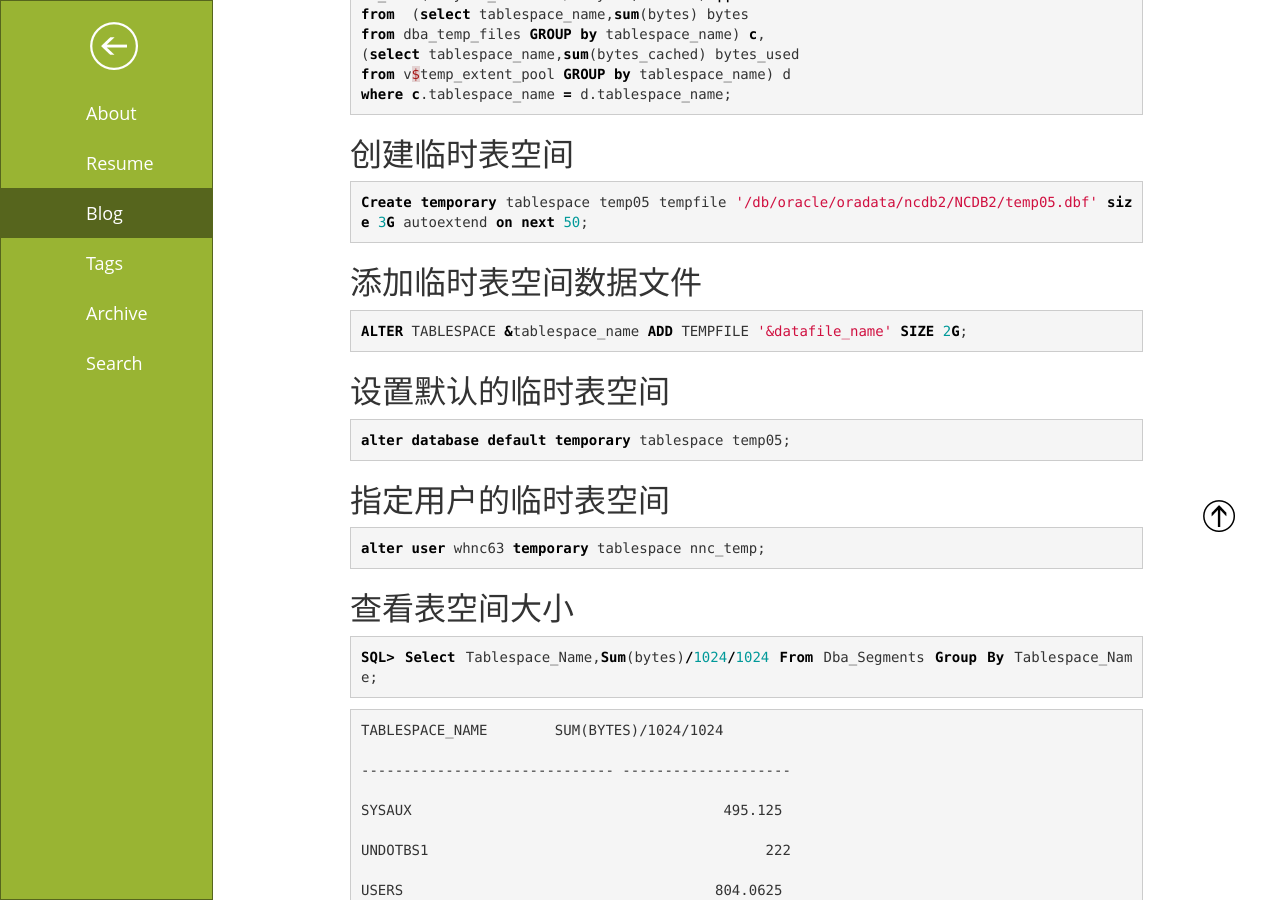
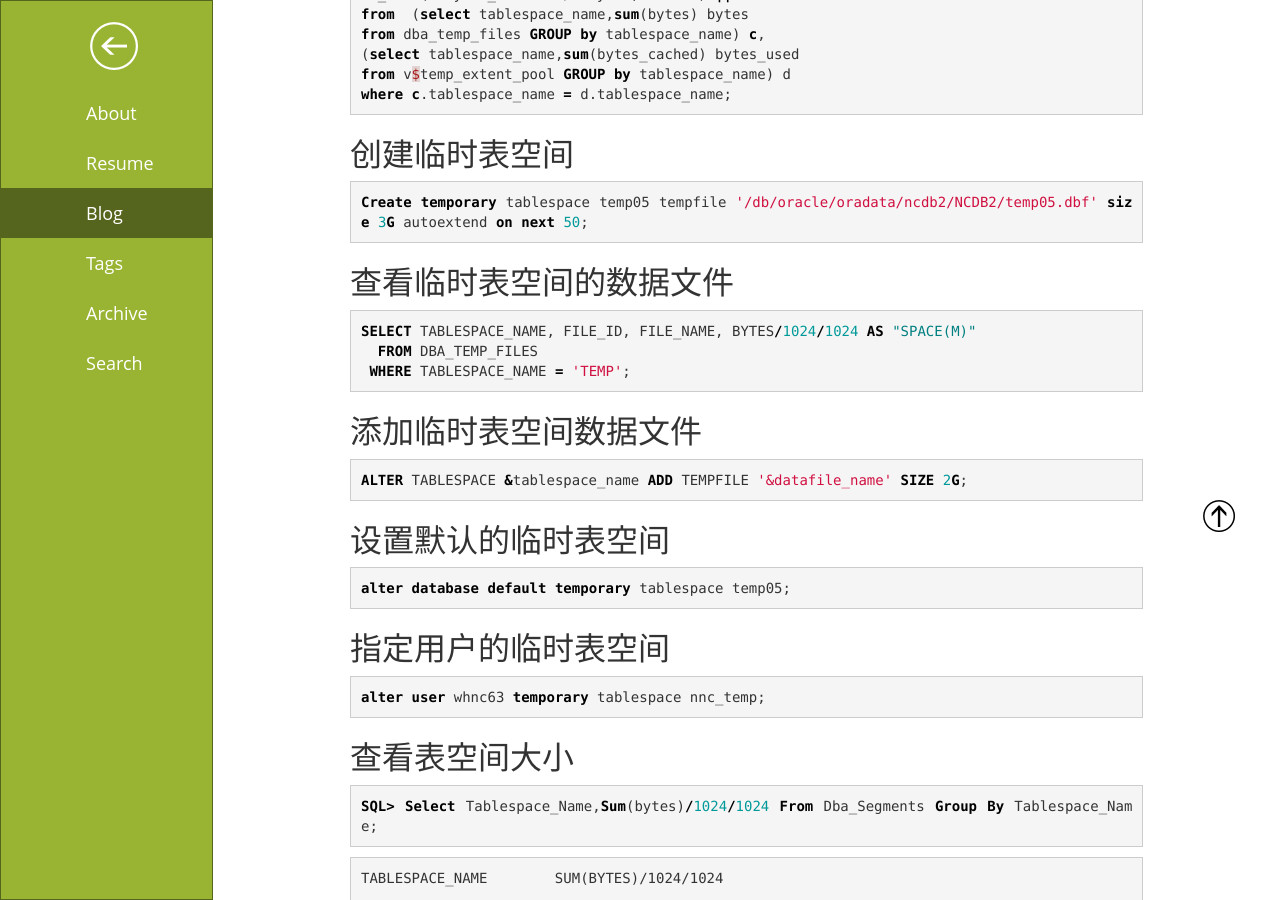
Before and after one commit to yzcy/yzcy.github.io, a Jekyll site: the page built from _posts/2020-06-03-oracle.md, in a window 1280 px wide and 900 px high, scrolled down 1869 px. Built offline with Jekyll 4.4.1, drawn with Linux system fonts in a browser that asks for light colours; a script that is not in the unit is left out; comment, search, counter and statistics services are not loaded.

Commit message:
Update 2020-06-03-oracle.md

```diff
--- a/_posts/2020-06-03-oracle.md
+++ b/_posts/2020-06-03-oracle.md
@@ -119,6 +119,13 @@ where c.tablespace_name = d.tablespace_name;
 
 ~~~sql
 Create temporary tablespace temp05 tempfile '/db/oracle/oradata/ncdb2/NCDB2/temp05.dbf' size 3G autoextend on next 50;
+~~~
+## 查看临时表空间的数据文件
+
+~~~sql
+SELECT TABLESPACE_NAME, FILE_ID, FILE_NAME, BYTES/1024/1024 AS "SPACE(M)"
+  FROM DBA_TEMP_FILES
+ WHERE TABLESPACE_NAME = 'TEMP';
 ~~~
 
 ## 添加临时表空间数据文件
```
